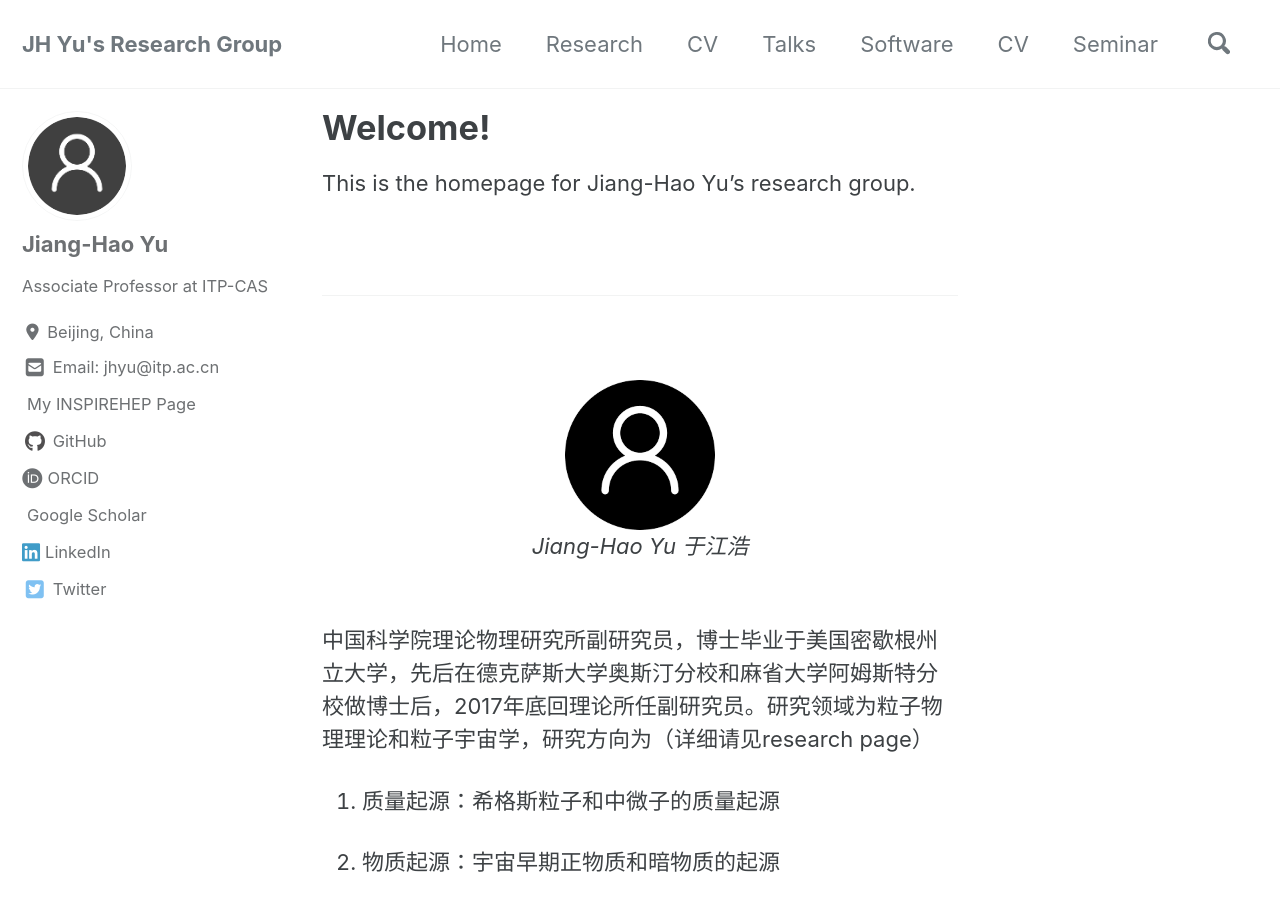
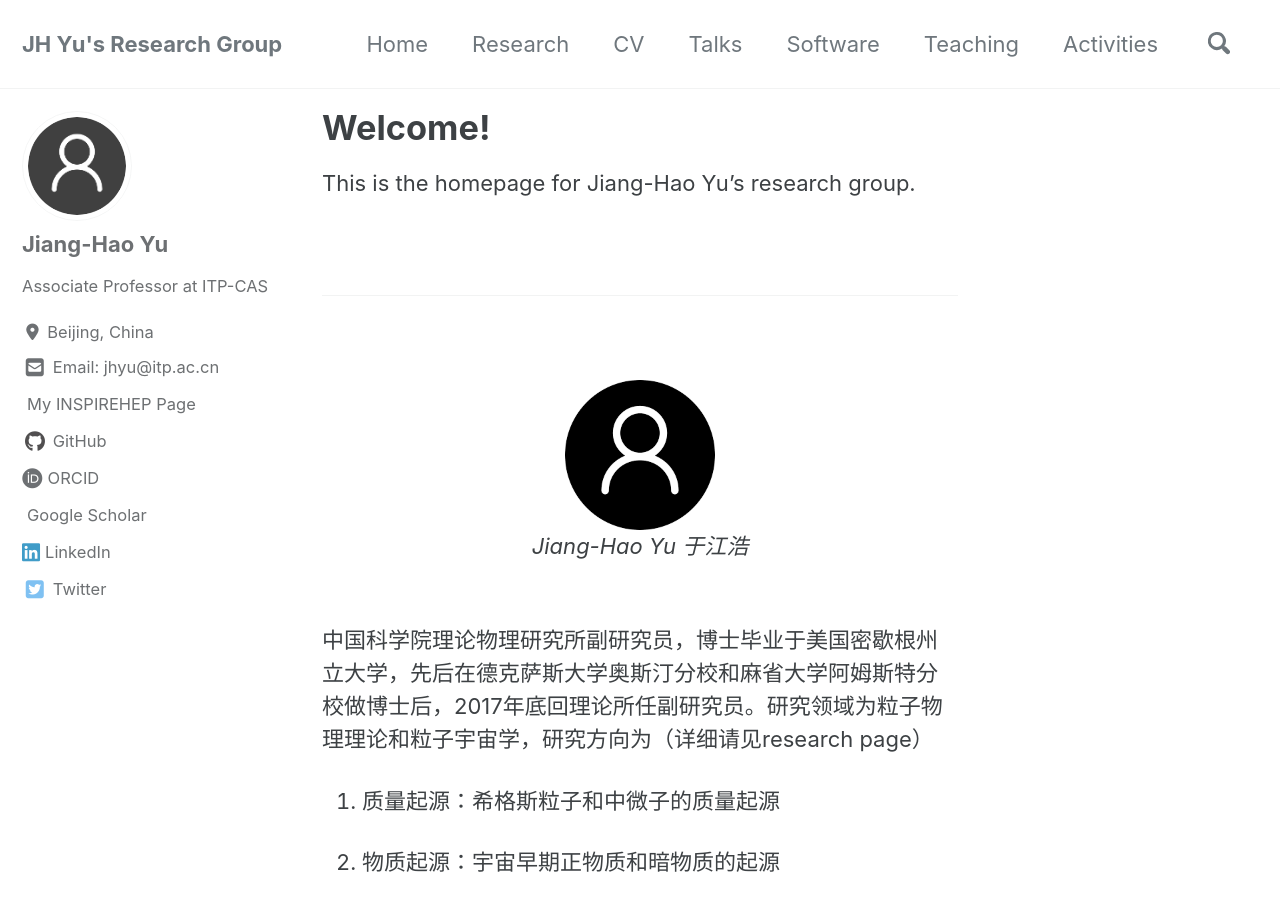
Before and after one commit to jhyu-itp/jhyu-itp.github.io, a Jekyll site: the page built from _pages/index.md, in a window 1280 px wide and 900 px high. Built offline with Jekyll 4.4.1, drawn with Linux system fonts in a browser that asks for light colours; cached includes are drawn as plain includes; nearby versions of some CDN libraries; a style sheet for code colours, icons or effects is not loaded.

Commit message:
Update navigation.yml

```diff
--- a/_data/navigation.yml
+++ b/_data/navigation.yml
@@ -9,7 +9,7 @@ main:
     url: /talks/
   - title: "Software"
     url: /software/
-  - title: "CV"
+  - title: "Teaching"
     url: /downloads/cv.pdf
-  - title: "Seminar"
+  - title: "Activities"
     url: /blog/
```
